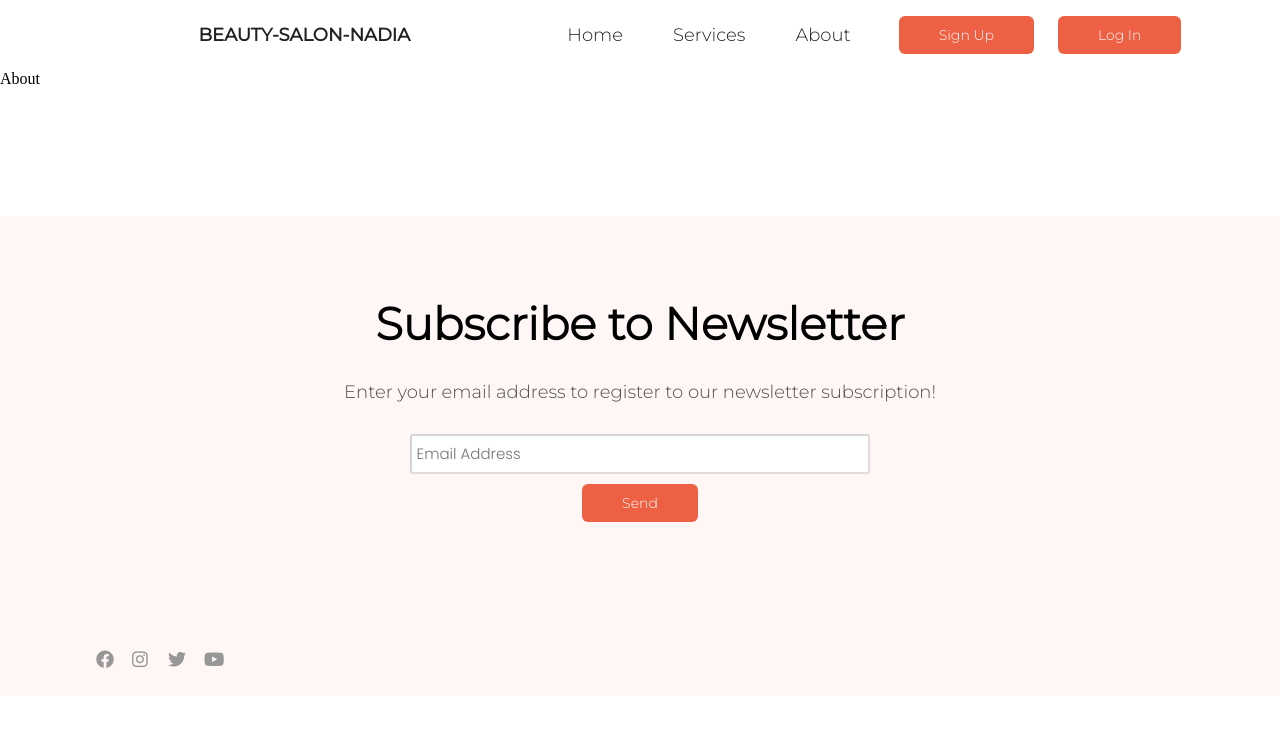
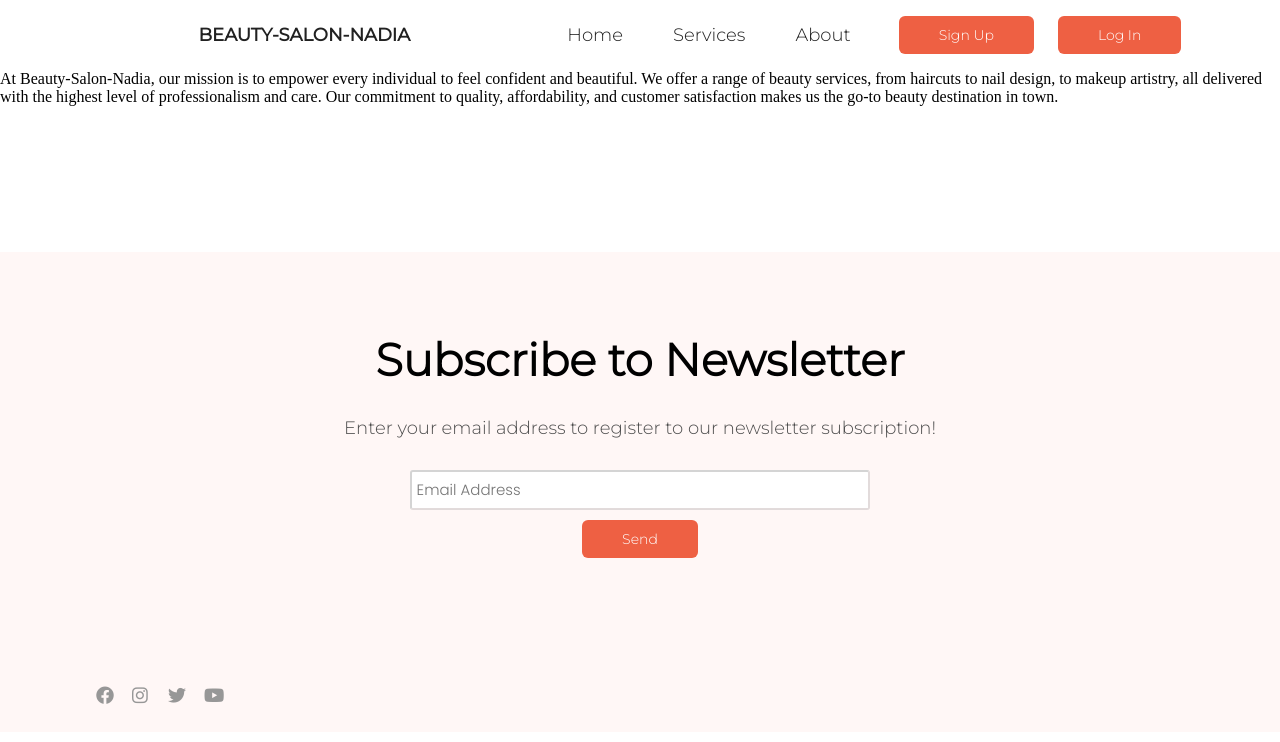
Before and after one commit to nadiahosisy/Beauty-Salon, a React (Vite) app: page /About in a window 1280 px wide. Shown: the top 742 px of the page. Built offline with nearby package versions, Linux system fonts and the light colour scheme.

Commit message:
refactorng About page

```diff
--- a/src/pages/About.jsx
+++ b/src/pages/About.jsx
@@ -1,7 +1,28 @@
 import React from "react";
 
 const About = () => {
-  return <div>About</div>;
+  return (
+    <div className="main-mission-statement-div">
+      <div className="mission-statement-div">
+        <div className="mission-statement-container">
+          <h2 className="header-mission-statement"></h2>
+          <div>
+            <div className="text-mission-statement">
+              At Beauty-Salon-Nadia, our mission is to empower every individual
+              to feel confident and beautiful. We offer a range of beauty
+              services, from haircuts to nail design, to makeup artistry, all
+              delivered with the highest level of professionalism and care. Our
+              commitment to quality, affordability, and customer satisfaction
+              makes us the go-to beauty destination in town.
+            </div>
+          </div>
+        </div>
+      </div>
+      <div>
+        <img></img>
+      </div>
+    </div>
+  );
 };
 
 export default About;
```
